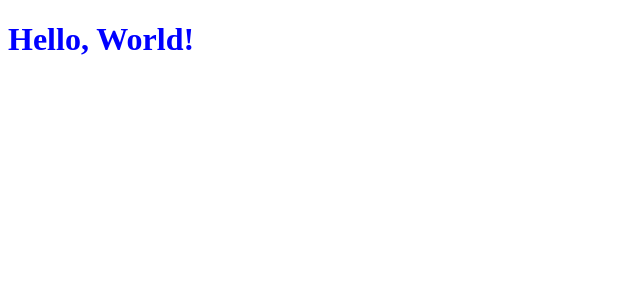
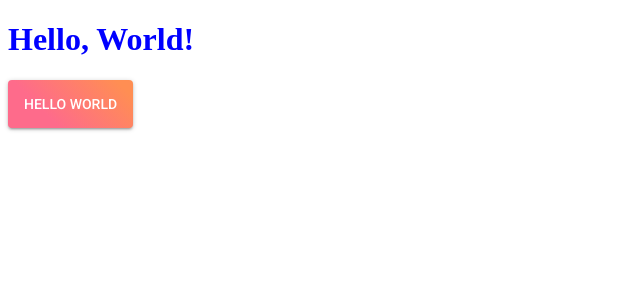
Before and after one commit to ArtChetya/Films-Search, a React app: page / in a window 1280 px wide. Shown: the top 300 px of the page, without its empty margins (0-640 px from the left). Built offline with nearby package versions, Linux system fonts and the light colour scheme.

Commit message:
-- added material-ui and styled-components libs

```diff
--- a/src/App.js
+++ b/src/App.js
@@ -1,12 +1,28 @@
 import React, { Component } from 'react';
 import { hot } from 'react-hot-loader/root';
+import 'typeface-roboto';
+import styled from 'styled-components';
 import './App.css';
+import Button from '@material-ui/core/Button';
+
+const StyledButton = styled(Button)`
+    background: linear-gradient(45deg, #fe6b8b 30%, #ff8e53 90%);
+    border-radius: 3px;
+    border: 0;
+    color: white;
+    height: 48px;
+    padding: 0 30px;
+    box-shadow: 0 3px 5px 2px rgba(255, 105, 135, 0.3);
+`;
 
 class App extends Component {
     render() {
         return (
             <div className="App">
                 <h1> Hello, World! </h1>
+                <StyledButton variant="contained" color="primary">
+                    Hello World
+                </StyledButton>
             </div>
         );
     }
--- a/src/index.html
+++ b/src/index.html
@@ -5,7 +5,6 @@
     <meta name="viewport" content="width=device-width, initial-scale=1.0">
     <meta http-equiv="X-UA-Compatible" content="ie=edge">
     <title>Films Search</title>
-    <!--<link rel="stylesheet" href="https://fonts.googleapis.com/css?family=Roboto:300,400,500">-->
 </head>
 <body>
 <div class="h-100 w-100 container" id="app"></div>
--- a/webpack.config.js
+++ b/webpack.config.js
@@ -50,7 +50,7 @@ module.exports = (env, argv) => {
                     loader: 'url-loader'
                 },
                 {
-                    test: /\.(ttf|eot|svg)$/,
+                    test: /\.(ttf|woff|woff2|eot|svg)$/,
                     loader: 'file-loader'
                 },
             ]
```
Also changed, not shown: package.json (+6 -1 lines), .babelrc, 1 other file (tests, documents, lock files or other folders).
